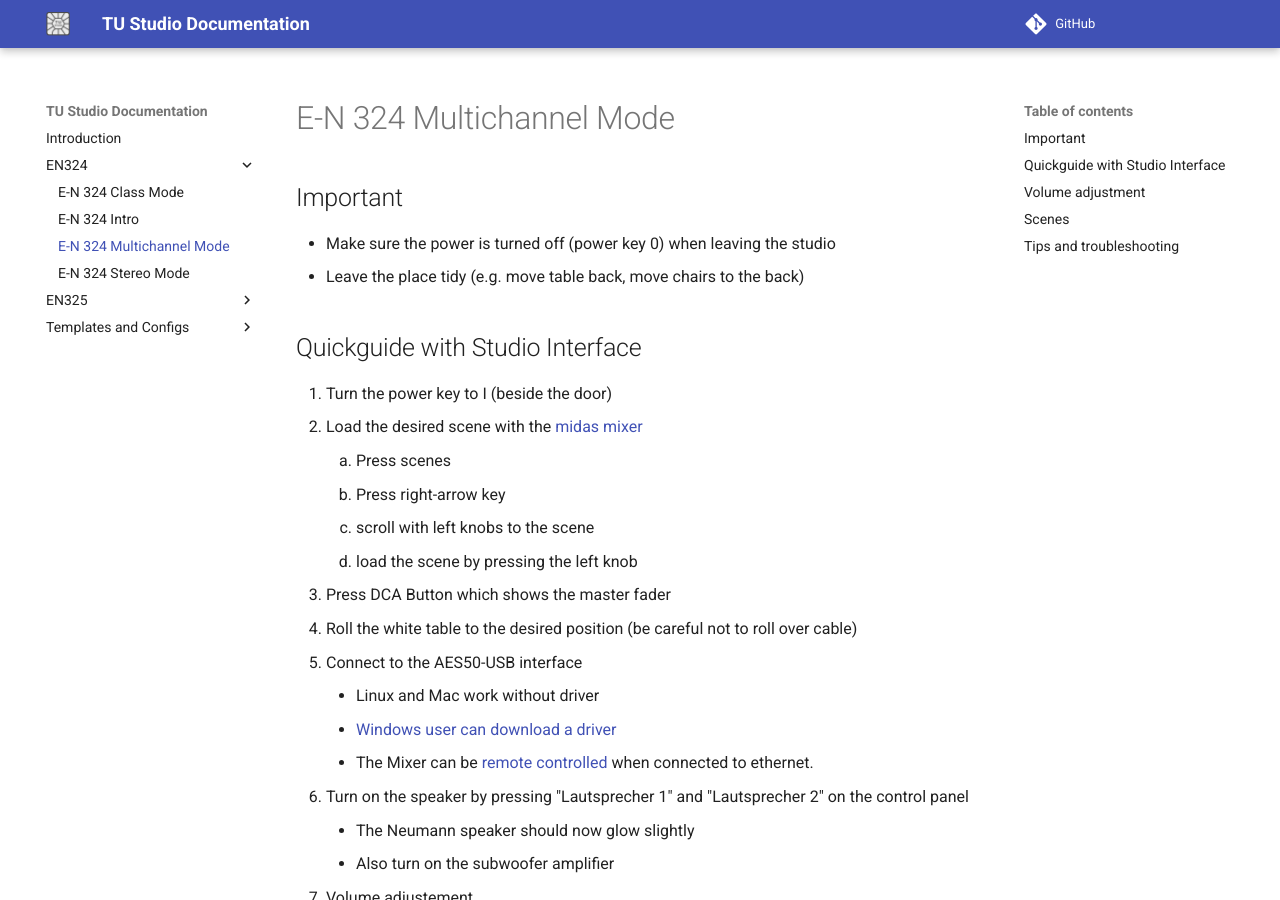
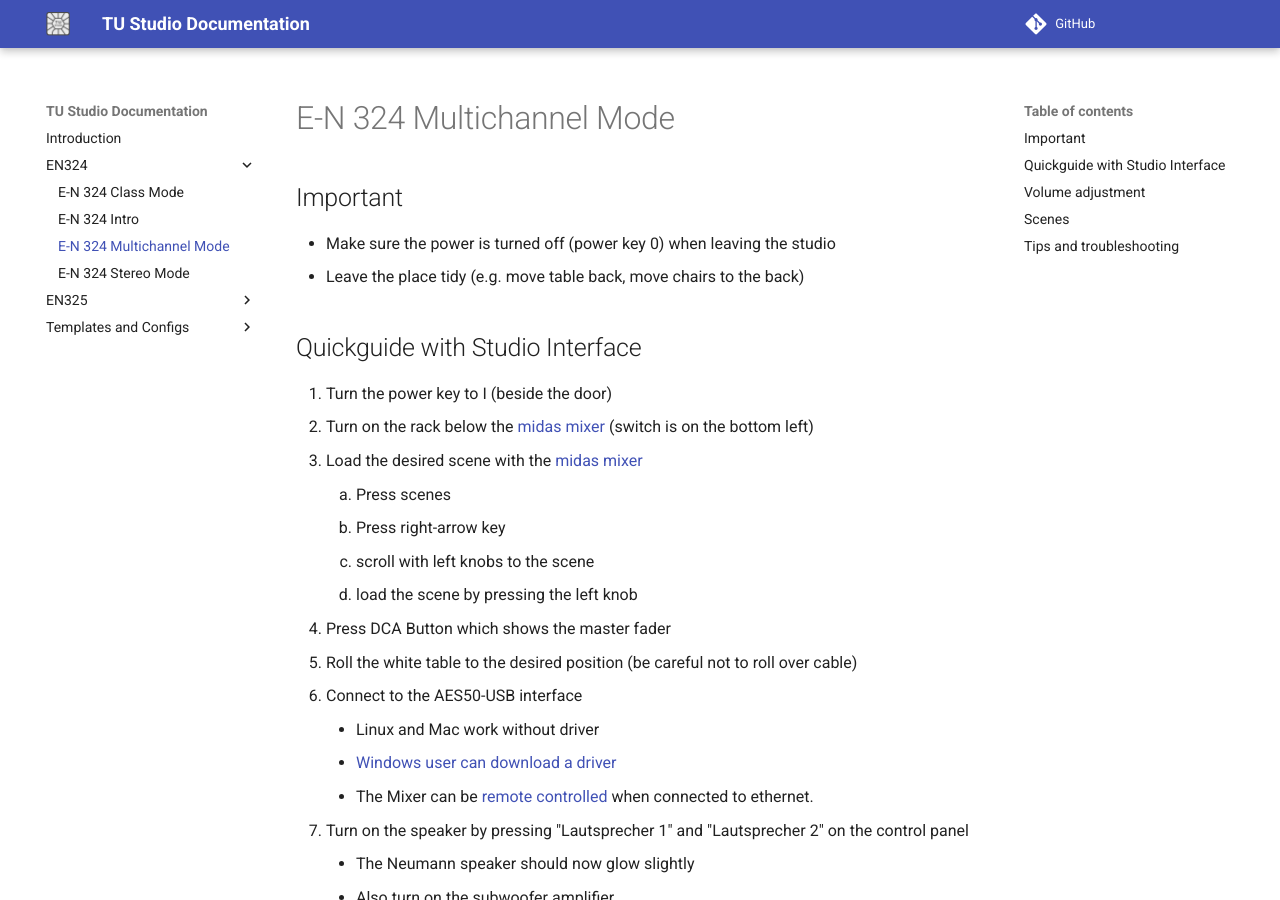
Before and after one commit to tu-studio/studio-docs, an MkDocs documentation site: the page built from docs/EN324/multichannel-mode.md, in a window 1280 px wide and 900 px high. Built offline with MkDocs 1.6.1 and Material for MkDocs 9.7.7, drawn with Linux system fonts in a browser that asks for light colours; comment, search, counter and statistics services are not loaded.

Commit message:
added new step to 324 Multichannel Mode

```diff
--- a/docs/EN324/multichannel-mode.md
+++ b/docs/EN324/multichannel-mode.md
@@ -1,34 +1,38 @@
 # E-N 324 Multichannel Mode
 
 ## Important
+
 - Make sure the power is turned off (power key 0) when leaving the studio
 - Leave the place tidy (e.g. move table back, move chairs to the back)
 
 ## Quickguide with Studio Interface
 
 1. Turn the power key to I (beside the door)
-2. Load the desired scene with the [midas mixer](https://www.midasconsoles.com/product.html?modelCode=P0BI9)
+2. Turn on the rack below the [midas mixer](https://www.midasconsoles.com/product.html?modelCode=P0BI9) (switch is on the bottom left)
+3. Load the desired scene with the [midas mixer](https://www.midasconsoles.com/product.html?modelCode=P0BI9)
     1. Press scenes
     2. Press right-arrow key
     3. scroll with left knobs to the scene
     4. load the scene by pressing the left knob
-3. Press DCA Button which shows the master fader
-3. Roll the white table to the desired position (be careful not to roll over cable)
-4. Connect to the AES50-USB interface
+4. Press DCA Button which shows the master fader
+5. Roll the white table to the desired position (be careful not to roll over cable)
+6. Connect to the AES50-USB interface
     - Linux and Mac work without driver
     - [Windows user can download a driver](https://mediadl.musictribe.com/download/software/klarkteknik/KT-USB/KLARK_TEKNIK_KT-USB_v5.12.0_2021-06-28_setup.zip)
     - The Mixer can be [remote controlled](https://www.midasconsoles.com/product.html?modelCode=P0BI9) when connected to ethernet.
-5. Turn on the speaker by pressing "Lautsprecher 1" and "Lautsprecher 2" on the control panel
+7. Turn on the speaker by pressing "Lautsprecher 1" and "Lautsprecher 2" on the control panel
     - The Neumann speaker should now glow slightly
     - Also turn on the subwoofer amplifier
-6. Volume adjustement
+8. Volume adjustement
     - DCA-4 for all speakers
     - Main for K&H speakers
 
 ## Volume adjustment
+
 Volume adjustment is done with the DCA faders.
 
 ## Scenes
+
 - 12-channel standard
     - in 1-12 -> KH120 1-12
         - with crossover to sub
@@ -37,6 +41,6 @@ Volume adjustment is done with the DCA faders.
 - 12+1-channel
     - same as above but no crossover
 
+## Tips and troubleshooting
 
-## Tips and troubleshooting
 -
```
Also changed, not shown: 1 other file.
